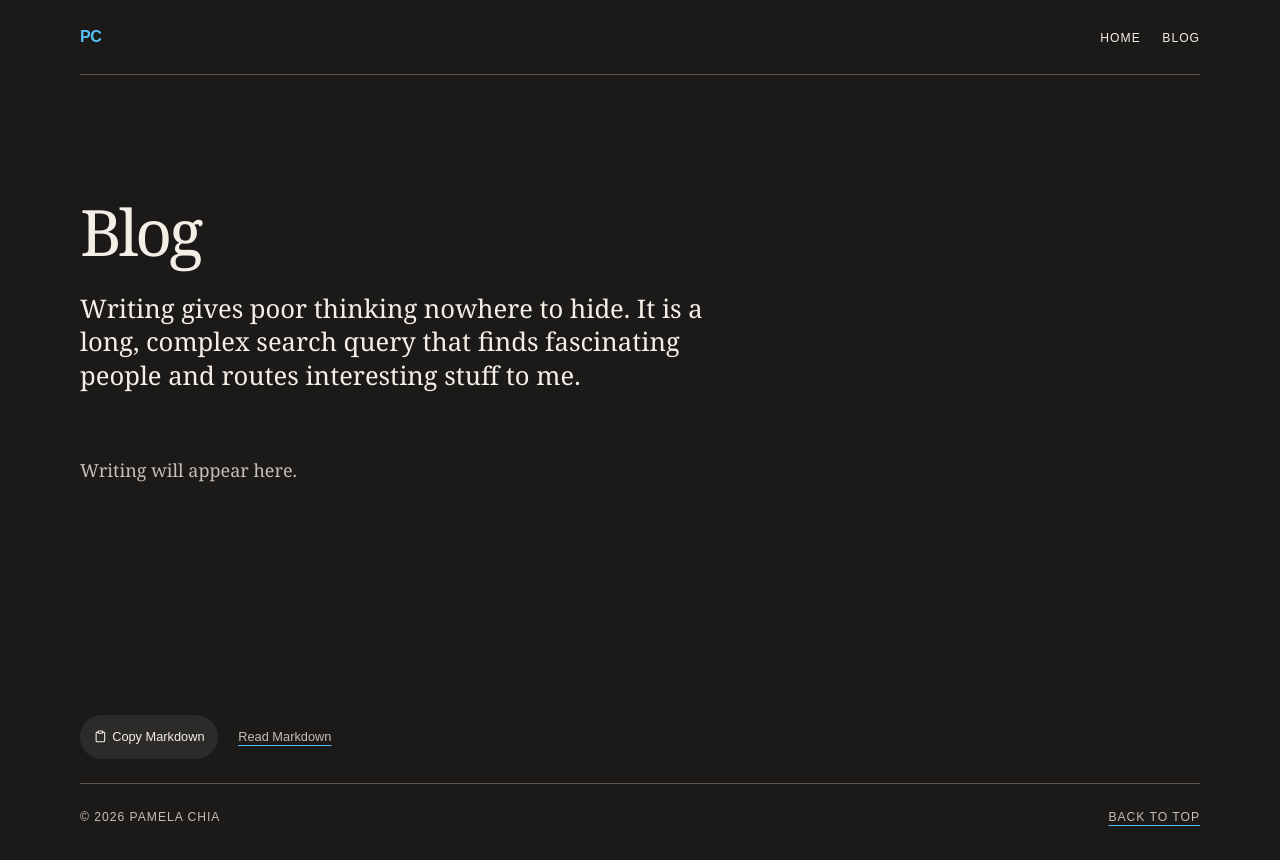
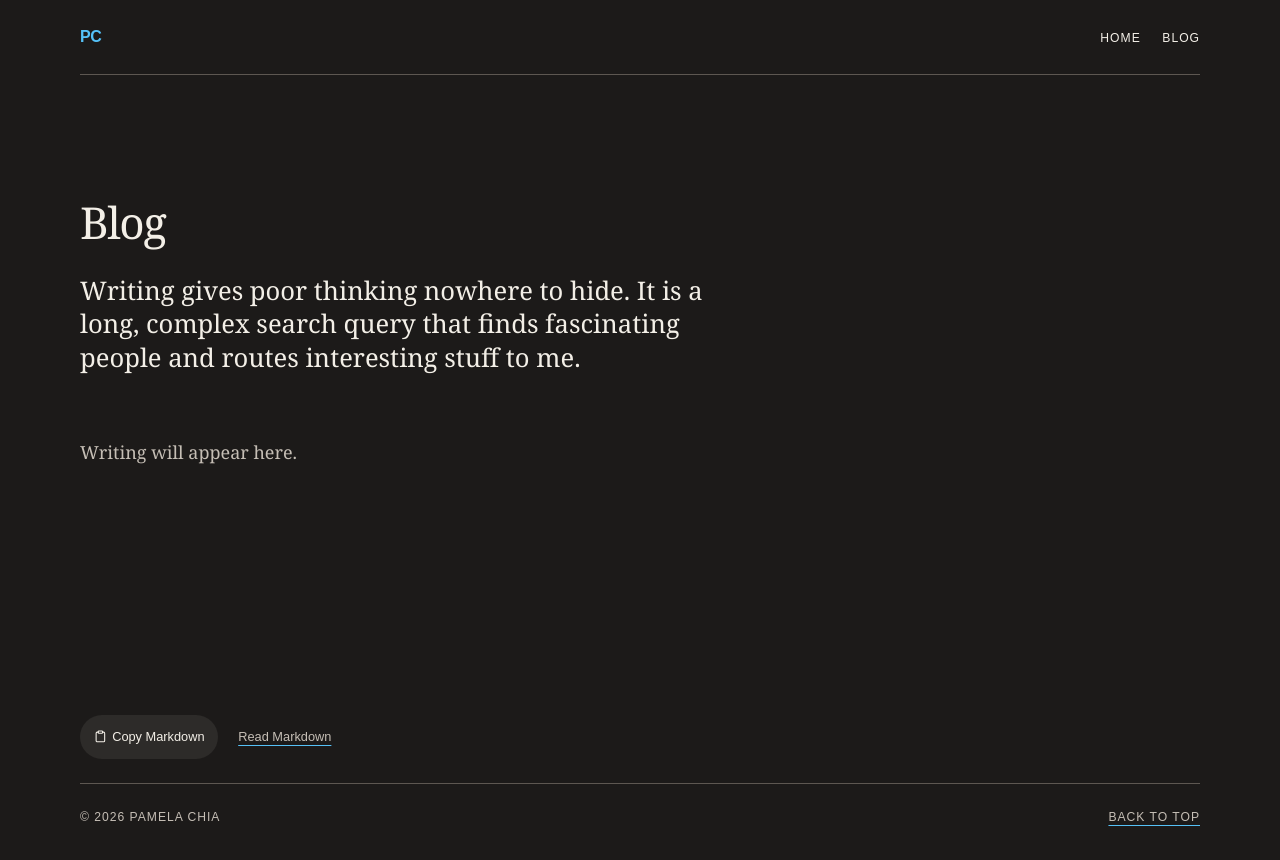
Before and after one commit to pamelachia/portfolio, an Astro site: page /blog in a window 1280 px wide. Built offline with nearby package versions, Linux system fonts and the light colour scheme; Astro itself is replaced by a stand-in of ours.

Commit message:
fix(site): keep name above section heading sizes (#15)

```diff
--- a/src/pages/blog/[slug].astro
+++ b/src/pages/blog/[slug].astro
@@ -37,7 +37,7 @@ const canonicalUrl = `https://pamelachia.com/blog/${post.id}/`
   .post { width: min(100% - 3rem, 44rem); margin: 0 auto; padding: 7rem 0 8rem; }
   .back-link { display: inline-block; margin-bottom: 5rem; font-family: Arial, sans-serif; font-size: .72rem; font-weight: 700; letter-spacing: .1em; text-transform: uppercase; }
   .eyebrow { margin: 0 0 1.25rem; color: #55c1f7; font-family: Arial, sans-serif; font-size: .72rem; font-weight: 700; letter-spacing: .1em; text-transform: uppercase; }
-  h1 { margin: 0; font-size: clamp(2.4rem, 5vw, 4rem); font-weight: 400; letter-spacing: -.05em; line-height: .9; }
+  h1 { margin: 0; font-size: clamp(2rem, 4.5vw, 2.75rem); font-weight: 400; letter-spacing: -.035em; line-height: .9; }
   .description { margin: 2rem 0 0; color: #c5beb5; font-size: clamp(1.15rem, 2vw, 1.4rem); line-height: 1.3; }
   .prose { margin-top: 5rem; }
   .prose :global(h2), .prose :global(h3), .prose :global(h4) { margin: 3rem 0 1rem; font-weight: 400; letter-spacing: -.03em; line-height: 1.1; }
--- a/src/pages/blog/index.astro
+++ b/src/pages/blog/index.astro
@@ -41,7 +41,7 @@ const sortedPosts = posts.sort((left, right) =>
 
 <style>
   .blog-index { width: min(100% - 3rem, 70rem); min-height: calc(100svh - 10rem); margin: 0 auto; padding: 8rem 0; }
-  h1 { margin: 0 0 5rem; font-size: clamp(2.4rem, 5vw, 4rem); font-weight: 400; letter-spacing: -.05em; line-height: .9; }
+  h1 { margin: 0 0 5rem; font-size: clamp(2rem, 4.5vw, 2.75rem); font-weight: 400; letter-spacing: -.035em; line-height: .9; }
   .lede { max-width: 42rem; margin: -3rem 0 4rem; font-size: clamp(1.2rem, 2.4vw, 1.6rem); line-height: 1.3; }
   .empty-state { color: #c5beb5; }
   .post-list { margin: 0; padding: 0; list-style: none; }
--- a/src/pages/index.astro
+++ b/src/pages/index.astro
@@ -177,7 +177,7 @@ const structuredData = {
   .intro-footer a { color: #f3efe7; }
   .section-heading { display: grid; grid-template-columns: 1fr 3fr; gap: 2rem; margin-bottom: 5rem; }
   .section-heading .eyebrow { margin: .5rem 0 0; }
-  h2 { max-width: 11ch; margin-bottom: 0; font-size: clamp(2.4rem, 5vw, 4rem); font-weight: 400; letter-spacing: -.055em; line-height: .96; }
+  h2 { max-width: 11ch; margin-bottom: 0; font-size: clamp(2rem, 4.5vw, 2.75rem); font-weight: 400; letter-spacing: -.035em; line-height: .96; }
   .work-intro { max-width: 42rem; margin: 2rem 0 0; font-size: clamp(1.15rem, 1.9vw, 1.55rem); line-height: 1.25; }
   .work { padding-bottom: 3rem; }
   .work-item { display: grid; grid-template-columns: 1fr 3fr; gap: 2rem; padding: 3.5rem 0; border-top: 1px solid #5d5751; }
```
